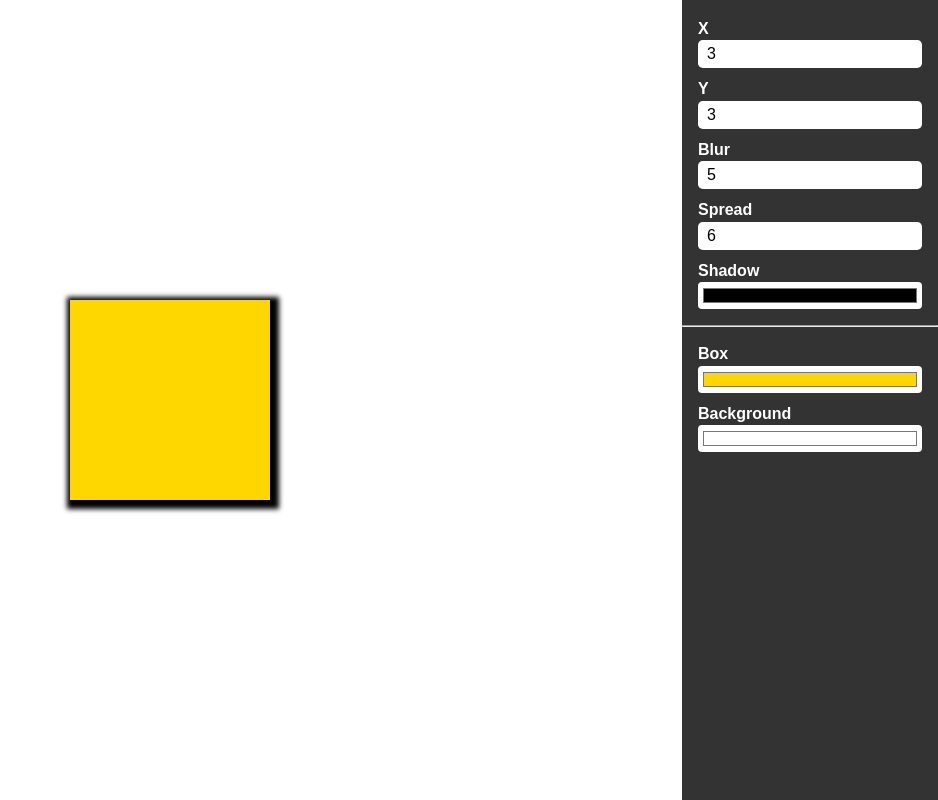
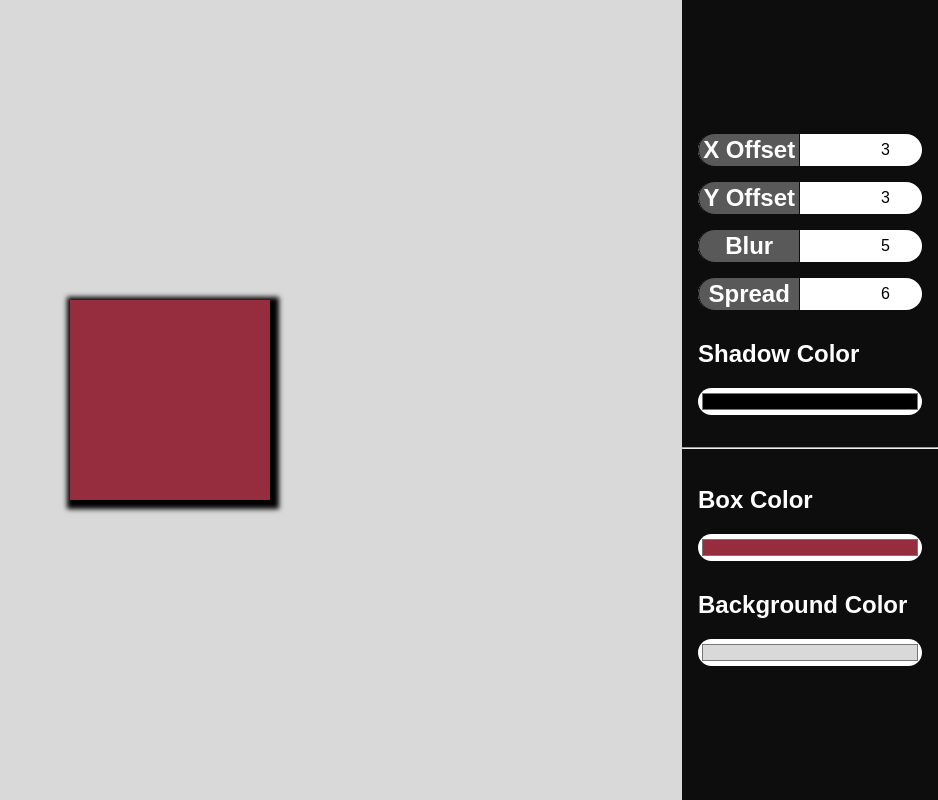
Before and after one commit to Maxtasy/box-shadow-preview, a plain HTML site: page index.html in a window 1280 px wide. Shown: the whole page, without its empty margins (342-1280 px from the left). Drawn offline with Linux system fonts and the light colour scheme.

Commit message:
Apply new color scheme

```diff
--- a/index.html
+++ b/index.html
@@ -12,28 +12,36 @@
         <div id="box"></div>
     </div>
     <div class="sidebar">
-        <label for="x-position">X</label>
-        <input type="number" id="x-position" name="x-position" value="3">
+        <div class="container">
+            <label for="x-position" class="absolute">X Offset</label>
+            <input type="number" id="x-position" name="x-position" value="3">
+        </div>
 
-        <label for="y-position">Y</label>
-        <input type="number" id="y-position" name="y-position" value="3">
+        <div class="container">
+            <label for="y-position" class="absolute">Y Offset</label>
+            <input type="number" id="y-position" name="y-position" value="3">
+        </div>
 
-        <label for="blur">Blur</label>
-        <input type="number" id="blur" name="blur" value="5">
+        <div class="container">
+            <label for="blur" class="absolute">Blur</label>
+            <input type="number" id="blur" name="blur" value="5">
+        </div>
 
-        <label for="spread">Spread</label>
-        <input type="number" id="spread" name="spread" value="6">
+        <div class="container">
+            <label for="spread" class="absolute">Spread</label>
+            <input type="number" id="spread" name="spread" value="6">
+        </div>
 
-        <label for="shadow-color">Shadow</label>
+        <label for="shadow-color">Shadow Color</label>
         <input type="color" id="shadow-color" name="shadow-color" value="#000000">
 
         <hr>
 
-        <label for="box-color">Box</label>
-        <input type="color" id="box-color" name="box-color" value="#FFD700">
+        <label for="box-color">Box Color</label>
+        <input type="color" id="box-color" name="box-color" value="#962D3E">
 
-        <label for="background-color">Background</label>
-        <input type="color" id="background-color" name="background-color" value="#FFFFFF">
+        <label for="background-color">Background Color</label>
+        <input type="color" id="background-color" name="background-color" value="#D9D9D9">
     </div>
 </body>
 </html>
--- a/style.css
+++ b/style.css
@@ -14,14 +14,14 @@ body {
     align-items: center;
     justify-content: center;
     flex-grow: 1;
-    background-color: var(--background-color, #FFFFFF)
+    background-color: var(--background-color, #D9D9D9)
 }
 
 #box {
     height: 200px;
     width: 200px;
     margin: 25px;
-    background-color: var(--box-color, #FFD700);
+    background-color: var(--box-color, #962D3E);
     box-shadow:
         calc(var(--x-position, 3) * 1px)
         calc(var(--y-position, 3) * 1px)
@@ -34,39 +34,80 @@ body {
     min-width: 130px;
     width: 20%;
     color: white;
-    background-color: #333;
+    background-color: #0D0D0D;
     display: flex;
     flex-direction: column;
+    justify-content: center;
+    gap: 1rem;
     padding: .5rem 1rem;
+    position: relative;
 }
 
 .sidebar label {
+    font-size: 1.5rem;
+    line-height: 2rem;
     margin-top: .75rem;
     margin-bottom: .15rem;
     font-weight: bold;
 }
 
+/* .sidebar .absolute {
+    cursor: pointer;
+    display: inline-block;
+    width: 40%;
+    margin: 0;
+    position: absolute;
+    background-color: #595959;
+    text-align: center;
+    border-radius: 100vmax 0 0 100vmax;
+    border: 1px solid #0D0D0D;
+} */
+
 .sidebar input[type="number"] {
+    height: 2rem;
     width: 100%;
-    padding: .25rem .5rem;
+    padding: .25rem 1rem;
     font-family: inherit;
     font-size: inherit;
     border: 1px solid transparent;
-    border-radius: .3em;
+    border-radius: 100vmax;
+    text-align: right;
 }
 
 .sidebar input[type="color"] {
     width: 100%;
-    border-radius: .3em;
+    border-radius: 100vmax;
     background-color: white;
-    border: 1px solid transparent;
+    border: none;
     cursor: pointer;
+    outline: none;
 }
 
-.sidebar input:focus {
-    border: 1px solid #0AF;
+.sidebar input:hover,
+.sidebar input:focus,
+.sidebar input:active {
+    border: 1px solid #348899;
 }
 
 .sidebar hr {
     margin: 1rem -1rem .4rem -1rem;
 }
+
+@media(min-width: 1200px) {
+    .sidebar .container {
+        display: flex;
+        align-items: center;
+    }
+
+    .sidebar .absolute {
+        cursor: pointer;
+        display: inline-block;
+        width: 40%;
+        margin: 0;
+        position: absolute;
+        background-color: #595959;
+        text-align: center;
+        border-radius: 100vmax 0 0 100vmax;
+        border: 1px solid #0D0D0D;
+    }
+}
```
